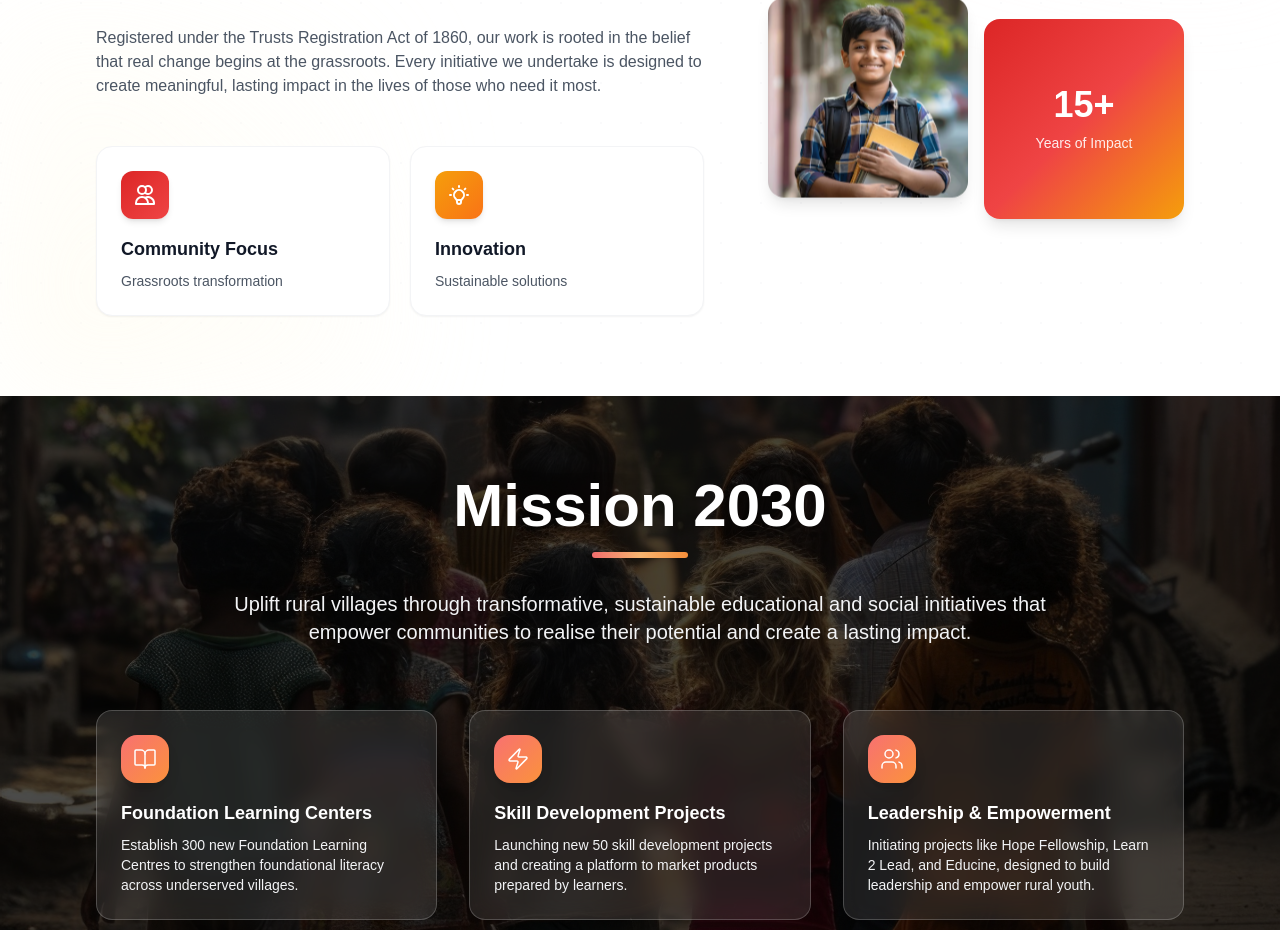
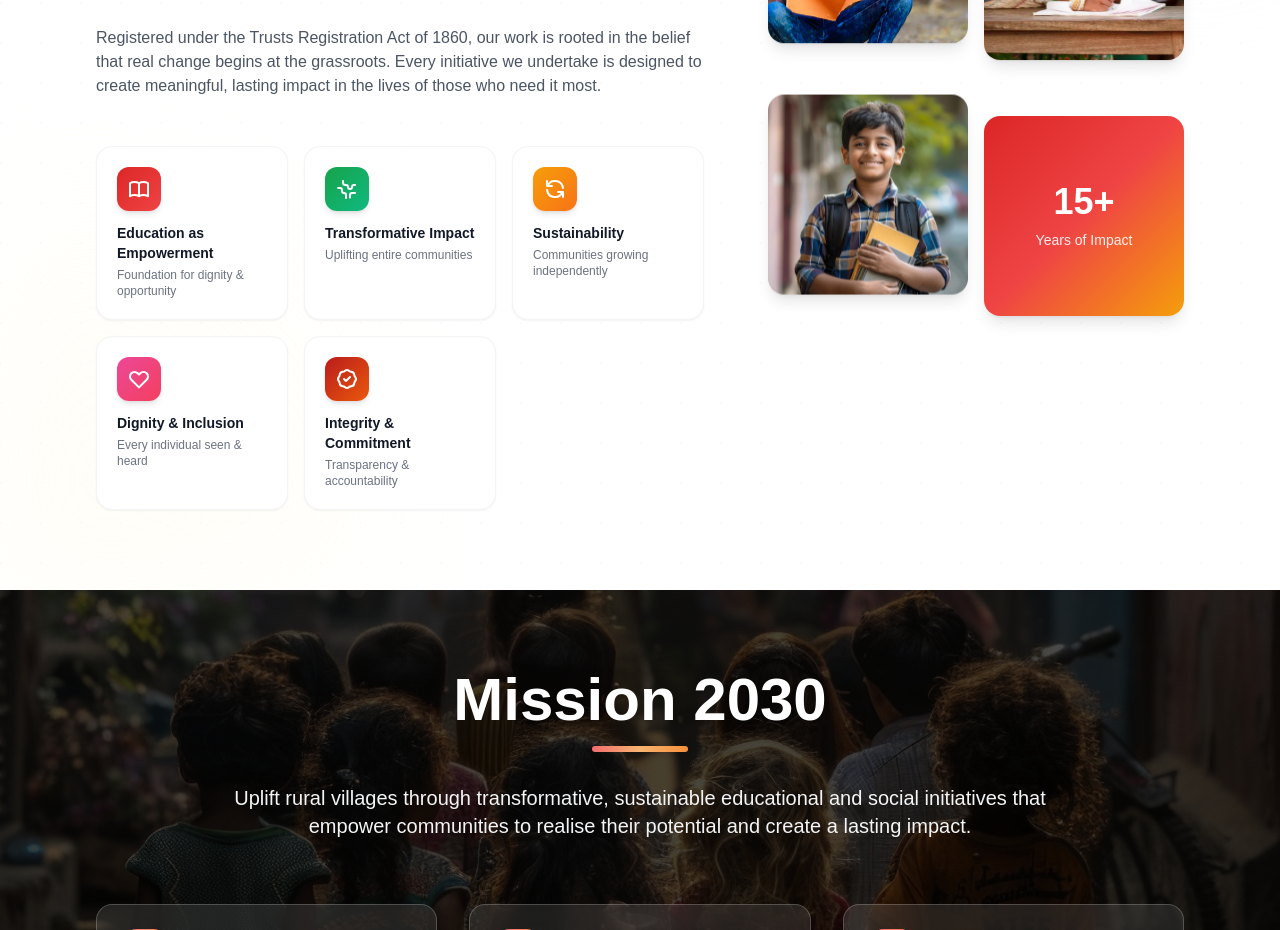
Before and after one commit to muhammed-ijas/candleofhope, a React (Vite) app: page / in a window 1280 px wide. Shown: the part 1240-2170 px from the top of the page. Built offline with nearby package versions, Linux system fonts and the light colour scheme; the HTML template or start-up script is replaced by a standard one; a web font is replaced by a local one.

Commit message:
changed cards in about sectiion

```diff
--- a/src/components/About.jsx
+++ b/src/components/About.jsx
@@ -3,44 +3,94 @@ import { motion } from 'framer-motion';
 import { fadeIn } from '../Varients';
 
 function AboutUs() {
+  const values = [
+    {
+      icon: (
+        <svg className="w-5 h-5 sm:w-6 sm:h-6 text-white" fill="none" stroke="currentColor" viewBox="0 0 24 24">
+          <path strokeLinecap="round" strokeLinejoin="round" strokeWidth={2} d="M12 6.253v13m0-13C10.832 5.477 9.246 5 7.5 5S4.168 5.477 3 6.253v13C4.168 18.477 5.754 18 7.5 18s3.332.477 4.5 1.253m0-13C13.168 5.477 14.754 5 16.5 5c1.747 0 3.332.477 4.5 1.253v13C19.832 18.477 18.247 18 16.5 18c-1.746 0-3.332.477-4.5 1.253" />
+        </svg>
+      ),
+      gradient: "from-red-600 to-red-500",
+      hoverBorder: "hover:border-red-200",
+      hoverBg: "from-red-50",
+      hoverText: "group-hover:text-red-600",
+      title: "Education as Empowerment",
+      desc: "Foundation for dignity & opportunity",
+    },
+    {
+      icon: (
+        <svg className="w-5 h-5 sm:w-6 sm:h-6 text-white" fill="none" stroke="currentColor" viewBox="0 0 24 24">
+          <path strokeLinecap="round" strokeLinejoin="round" strokeWidth={2} d="M3.055 11H5a2 2 0 012 2v1a2 2 0 002 2 2 2 0 012 2v2.945M8 3.935V5.5A2.5 2.5 0 0010.5 8h.5a2 2 0 012 2 2 2 0 104 0 2 2 0 012-2h1.064M15 20.488V18a2 2 0 012-2h3.064" />
+        </svg>
+      ),
+      gradient: "from-green-600 to-emerald-500",
+      hoverBorder: "hover:border-green-200",
+      hoverBg: "from-green-50",
+      hoverText: "group-hover:text-green-600",
+      title: "Transformative Impact",
+      desc: "Uplifting entire communities",
+    },
+    {
+      icon: (
+        <svg className="w-5 h-5 sm:w-6 sm:h-6 text-white" fill="none" stroke="currentColor" viewBox="0 0 24 24">
+          <path strokeLinecap="round" strokeLinejoin="round" strokeWidth={2} d="M4 4v5h.582m15.356 2A8.001 8.001 0 004.582 9m0 0H9m11 11v-5h-.581m0 0a8.003 8.003 0 01-15.357-2m15.357 2H15" />
+        </svg>
+      ),
+      gradient: "from-amber-500 to-orange-500",
+      hoverBorder: "hover:border-amber-200",
+      hoverBg: "from-amber-50",
+      hoverText: "group-hover:text-amber-600",
+      title: "Sustainability",
+      desc: "Communities growing independently",
+    },
+    {
+      icon: (
+        <svg className="w-5 h-5 sm:w-6 sm:h-6 text-white" fill="none" stroke="currentColor" viewBox="0 0 24 24">
+          <path strokeLinecap="round" strokeLinejoin="round" strokeWidth={2} d="M4.318 6.318a4.5 4.5 0 000 6.364L12 20.364l7.682-7.682a4.5 4.5 0 00-6.364-6.364L12 7.636l-1.318-1.318a4.5 4.5 0 00-6.364 0z" />
+        </svg>
+      ),
+      gradient: "from-pink-500 to-rose-500",
+      hoverBorder: "hover:border-pink-200",
+      hoverBg: "from-pink-50",
+      hoverText: "group-hover:text-pink-600",
+      title: "Dignity & Inclusion",
+      desc: "Every individual seen & heard",
+    },
+    {
+      icon: (
+        <svg className="w-5 h-5 sm:w-6 sm:h-6 text-white" fill="none" stroke="currentColor" viewBox="0 0 24 24">
+          <path strokeLinecap="round" strokeLinejoin="round" strokeWidth={2} d="M9 12l2 2 4-4M7.835 4.697a3.42 3.42 0 001.946-.806 3.42 3.42 0 014.438 0 3.42 3.42 0 001.946.806 3.42 3.42 0 013.138 3.138 3.42 3.42 0 00.806 1.946 3.42 3.42 0 010 4.438 3.42 3.42 0 00-.806 1.946 3.42 3.42 0 01-3.138 3.138 3.42 3.42 0 00-1.946.806 3.42 3.42 0 01-4.438 0 3.42 3.42 0 00-1.946-.806 3.42 3.42 0 01-3.138-3.138 3.42 3.42 0 00-.806-1.946 3.42 3.42 0 010-4.438 3.42 3.42 0 00.806-1.946 3.42 3.42 0 013.138-3.138z" />
+        </svg>
+      ),
+      gradient: "from-red-700 to-orange-600",
+      hoverBorder: "hover:border-red-300",
+      hoverBg: "from-red-50",
+      hoverText: "group-hover:text-red-700",
+      title: "Integrity & Commitment",
+      desc: "Transparency & accountability",
+    },
+  ];
+
   return (
     <section className="relative min-h-screen flex items-center py-20 overflow-hidden bg-white" id="about-section">
 
       {/* Floating Animation */}
       <style>{`
         @keyframes floatUp {
-          0%, 100% {
-            transform: translateY(0px);
-          }
-          50% {
-            transform: translateY(-12px);
-          }
+          0%, 100% { transform: translateY(0px); }
+          50% { transform: translateY(-12px); }
         }
         @keyframes floatDown {
-          0%, 100% {
-            transform: translateY(0px);
-          }
-          50% {
-            transform: translateY(12px);
-          }
+          0%, 100% { transform: translateY(0px); }
+          50% { transform: translateY(12px); }
         }
         @keyframes floatMiddle {
-          0%, 100% {
-            transform: translateY(0px);
-          }
-          50% {
-            transform: translateY(-8px);
-          }
+          0%, 100% { transform: translateY(0px); }
+          50% { transform: translateY(-8px); }
         }
         @keyframes fadeInUp {
-          from {
-            opacity: 0;
-            transform: translateY(30px);
-          }
-          to {
-            opacity: 1;
-            transform: translateY(0);
-          }
+          from { opacity: 0; transform: translateY(30px); }
+          to { opacity: 1; transform: translateY(0); }
         }
       `}</style>
 
@@ -64,10 +114,7 @@ function AboutUs() {
             variants={fadeIn("right", 0.1)}
             initial="hidden"
             whileInView="show"
-            viewport={{
-              once: true,
-              margin: "-100px 0px -100px 0px",
-            }}
+            viewport={{ once: true, margin: "-100px 0px -100px 0px" }}
             className="lg:col-span-7 space-y-8"
           >
 
@@ -88,55 +135,45 @@ function AboutUs() {
             {/* Content Paragraphs */}
             <div className="space-y-6 text-gray-600 leading-relaxed">
               <p className="text-sm lg:text-base">
-               Candle of Hope International is a grassroots movement driven by passionate young professionals committed to transforming rural India. We work in some of the most underserved and isolated communities across East and Northeast India where access to education, opportunity, and basic development remains a challenge.
+                Candle of Hope International is a grassroots movement driven by passionate young professionals committed to transforming rural India. We work in some of the most underserved and isolated communities across East and Northeast India where access to education, opportunity, and basic development remains a challenge.
               </p>
-
               <p className="text-sm lg:text-base">
                 Through transformative education and community-driven initiatives, we strive to bridge the gap between aspiration and opportunity, empowering individuals, strengthening communities, and creating pathways for sustainable growth and dignity.
               </p>
-
               <p className="text-sm lg:text-base">
                 Registered under the Trusts Registration Act of 1860, our work is rooted in the belief that real change begins at the grassroots. Every initiative we undertake is designed to create meaningful, lasting impact in the lives of those who need it most.
               </p>
             </div>
 
-            {/* Stats/Highlights Grid */}
+            {/* 5 Value Cards Grid */}
             <motion.div
               variants={fadeIn("up", 0.2)}
               initial="hidden"
               whileInView="show"
-              viewport={{
-                once: true,
-                margin: "-100px 0px -100px 0px",
-              }}
-              className="grid grid-cols-2 gap-3 sm:gap-5 pt-4"
+              viewport={{ once: true, margin: "-100px 0px -100px 0px" }}
+              className="grid grid-cols-2 sm:grid-cols-3 gap-3 sm:gap-4 pt-4"
             >
-              <div className="group relative bg-white rounded-xl sm:rounded-2xl p-4 sm:p-6 shadow-sm border border-gray-100 hover:shadow-xl hover:border-red-200 hover:-translate-y-2 transition-all duration-300 overflow-hidden">
-                <div className="absolute inset-0 bg-gradient-to-br from-red-50 to-transparent opacity-0 group-hover:opacity-100 transition-opacity duration-300"></div>
-                <div className="relative z-10">
-                  <div className="w-10 h-10 sm:w-12 sm:h-12 bg-gradient-to-br from-red-600 to-red-500 rounded-lg sm:rounded-xl flex items-center justify-center mb-3 sm:mb-4 shadow-md group-hover:scale-110 group-hover:rotate-3 transition-transform duration-300">
-                    <svg className="w-5 h-5 sm:w-6 sm:h-6 text-white" fill="none" stroke="currentColor" viewBox="0 0 24 24">
-                      <path strokeLinecap="round" strokeLinejoin="round" strokeWidth={2} d="M12 4.354a4 4 0 110 5.292M15 21H3v-1a6 6 0 0112 0v1zm0 0h6v-1a6 6 0 00-9-5.197M13 7a4 4 0 11-8 0 4 4 0 018 0z" />
-                    </svg>
+              {values.map((v, i) => (
+                <div
+                  key={i}
+                  className={`group relative bg-white rounded-xl sm:rounded-2xl p-4 sm:p-5 shadow-sm border border-gray-100 ${v.hoverBorder} hover:shadow-xl hover:-translate-y-2 transition-all duration-300 overflow-hidden ${
+                    i === 4 ? 'col-span-2 sm:col-span-1' : ''
+                  }`}
+                >
+                  <div className={`absolute inset-0 bg-gradient-to-br ${v.hoverBg} to-transparent opacity-0 group-hover:opacity-100 transition-opacity duration-300`}></div>
+                  <div className="relative z-10">
+                    <div className={`w-10 h-10 sm:w-11 sm:h-11 bg-gradient-to-br ${v.gradient} rounded-lg sm:rounded-xl flex items-center justify-center mb-3 shadow-md group-hover:scale-110 group-hover:rotate-3 transition-transform duration-300`}>
+                      {v.icon}
+                    </div>
+                    <h3 className={`font-bold text-xs sm:text-sm text-gray-900 mb-1 ${v.hoverText} transition-colors duration-300 leading-snug`}>
+                      {v.title}
+                    </h3>
+                    <p className="text-xs text-gray-500">{v.desc}</p>
                   </div>
-                  <h3 className="font-bold text-sm sm:text-lg text-gray-900 mb-1 sm:mb-2 group-hover:text-red-600 transition-colors duration-300">Community Focus</h3>
-                  <p className="text-xs sm:text-sm text-gray-600">Grassroots transformation</p>
                 </div>
-              </div>
+              ))}
+            </motion.div>
 
-              <div className="group relative bg-white rounded-xl sm:rounded-2xl p-4 sm:p-6 shadow-sm border border-gray-100 hover:shadow-xl hover:border-amber-200 hover:-translate-y-2 transition-all duration-300 overflow-hidden">
-                <div className="absolute inset-0 bg-gradient-to-br from-amber-50 to-transparent opacity-0 group-hover:opacity-100 transition-opacity duration-300"></div>
-                <div className="relative z-10">
-                  <div className="w-10 h-10 sm:w-12 sm:h-12 bg-gradient-to-br from-amber-500 to-orange-500 rounded-lg sm:rounded-xl flex items-center justify-center mb-3 sm:mb-4 shadow-md group-hover:scale-110 group-hover:rotate-3 transition-transform duration-300">
-                    <svg className="w-5 h-5 sm:w-6 sm:h-6 text-white" fill="none" stroke="currentColor" viewBox="0 0 24 24">
-                      <path strokeLinecap="round" strokeLinejoin="round" strokeWidth={2} d="M9.663 17h4.673M12 3v1m6.364 1.636l-.707.707M21 12h-1M4 12H3m3.343-5.657l-.707-.707m2.828 9.9a5 5 0 117.072 0l-.548.547A3.374 3.374 0 0014 18.469V19a2 2 0 11-4 0v-.531c0-.895-.356-1.754-.988-2.386l-.548-.547z" />
-                    </svg>
-                  </div>
-                  <h3 className="font-bold text-sm sm:text-lg text-gray-900 mb-1 sm:mb-2 group-hover:text-amber-600 transition-colors duration-300">Innovation</h3>
-                  <p className="text-xs sm:text-sm text-gray-600">Sustainable solutions</p>
-                </div>
-              </div>
-            </motion.div>
           </motion.div>
 
           {/* Right Side - Image Bento Grid */}
@@ -144,10 +181,7 @@ function AboutUs() {
             variants={fadeIn("left", 0.1)}
             initial="hidden"
             whileInView="show"
-            viewport={{
-              once: true,
-              margin: "-100px 0px -100px 0px",
-            }}
+            viewport={{ once: true, margin: "-100px 0px -100px 0px" }}
             className="lg:col-span-5"
           >
             <div className="grid grid-cols-2 gap-4 max-w-md mx-auto lg:ml-auto">
@@ -155,46 +189,28 @@ function AboutUs() {
               {/* Image 2 - Top Left */}
               <div
                 className="relative aspect-square rounded-2xl overflow-hidden shadow-lg hover:shadow-2xl transition-all duration-500 group"
-                style={{
-                  animation: 'floatDown 4s ease-in-out infinite'
-                }}
+                style={{ animation: 'floatDown 4s ease-in-out infinite' }}
               >
                 <div className="absolute inset-0 bg-gradient-to-br from-red-600/20 to-transparent opacity-0 group-hover:opacity-100 transition-opacity duration-300 z-10"></div>
-                <img
-                  src="/image2.png"
-                  alt="Community Initiative"
-                  className="w-full h-full object-cover group-hover:scale-110 transition-transform duration-700"
-                />
+                <img src="/image2.png" alt="Community Initiative" className="w-full h-full object-cover group-hover:scale-110 transition-transform duration-700" />
               </div>
 
               {/* Image 3 - Top Right, offset down */}
               <div
                 className="relative aspect-square rounded-2xl overflow-hidden shadow-lg hover:shadow-2xl transition-all duration-500 group mt-8"
-                style={{
-                  animation: 'floatMiddle 4.5s ease-in-out infinite'
-                }}
+                style={{ animation: 'floatMiddle 4.5s ease-in-out infinite' }}
               >
                 <div className="absolute inset-0 bg-gradient-to-br from-amber-600/20 to-transparent opacity-0 group-hover:opacity-100 transition-opacity duration-300 z-10"></div>
-                <img
-                  src="/image3.png"
-                  alt="Educational Programs"
-                  className="w-full h-full object-cover group-hover:scale-110 transition-transform duration-700"
-                />
+                <img src="/image3.png" alt="Educational Programs" className="w-full h-full object-cover group-hover:scale-110 transition-transform duration-700" />
               </div>
 
               {/* Image 4 - Bottom Left */}
               <div
                 className="relative aspect-square rounded-2xl overflow-hidden shadow-lg hover:shadow-2xl transition-all duration-500 group"
-                style={{
-                  animation: 'floatDown 5s ease-in-out infinite'
-                }}
+                style={{ animation: 'floatDown 5s ease-in-out infinite' }}
               >
                 <div className="absolute inset-0 bg-gradient-to-br from-red-600/20 to-transparent opacity-0 group-hover:opacity-100 transition-opacity duration-300 z-10"></div>
-                <img
-                  src="/image4.png"
-                  alt="Social Impact"
-                  className="w-full h-full object-cover group-hover:scale-110 transition-transform duration-700"
-                />
+                <img src="/image4.png" alt="Social Impact" className="w-full h-full object-cover group-hover:scale-110 transition-transform duration-700" />
               </div>
 
               {/* Decorative Element - Bottom Right */}
```
